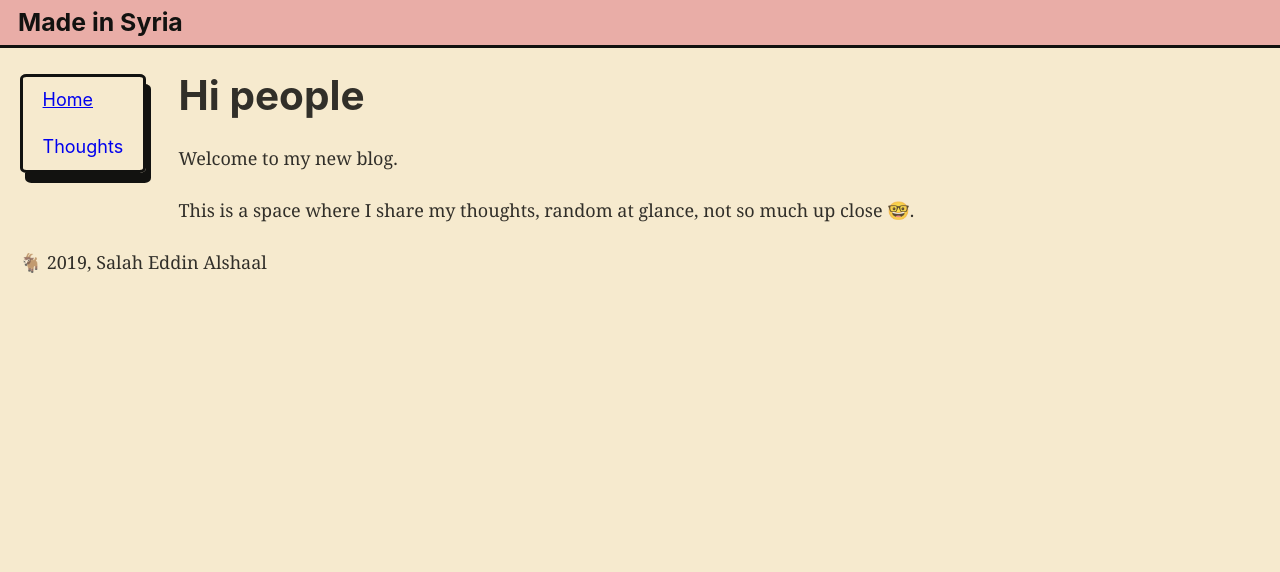
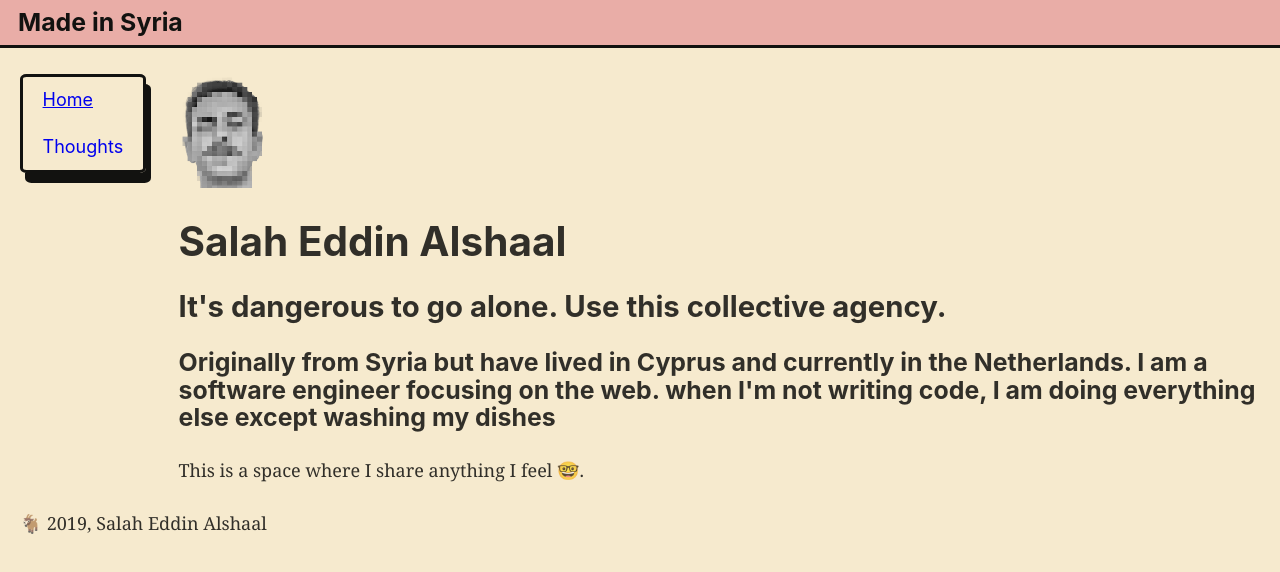
Before and after one commit to SalahEddin/made-in-syria, a Gatsby site: page / in a window 1280 px wide. Built offline with nearby package versions, Linux system fonts and the light colour scheme; Gatsby itself is replaced by a stand-in of ours.

Commit message:
update landing

```diff
--- a/src/components/blogSquare.js
+++ b/src/components/blogSquare.js
@@ -12,7 +12,7 @@ const BlogSquare = ({ title, date, path, description }) => (
       <h2 className="blogSquare__title">{title}</h2>
       <p className="blogSquare__date">{date}</p>
       <p>{description}</p>
-      <p style={{ fontSize: '.8em', textDecoration: 'underline' }}>Read more</p>
+      <p className="blogSquare__readMore">Read more</p>
     </Link >
   </section >
 )
--- a/src/pages/index.js
+++ b/src/pages/index.js
@@ -4,13 +4,18 @@ import { Link } from "gatsby"
 import Layout from "../components/layout"
 import Image from "../components/image"
 import SEO from "../components/seo"
+import ProfileImage from "../images/profile.png"
 
 const IndexPage = () => (
   <Layout>
     <SEO title="Salah Eddin Alshaal Blog" />
-    <h1>Hi people</h1>
-    <p>Welcome to my new blog.</p>
-    <p>This is a space where I share my thoughts, random at glance, not so much up close 🤓.</p>
+    <img src={ProfileImage} style={{width: "5rem"}}></img>
+    <h1>Salah Eddin Alshaal</h1>
+    <h2>It's dangerous to go alone. Use this collective agency.</h2>
+    <h3>Originally from Syria but have lived in Cyprus and currently in the Netherlands.
+      I am a software engineer focusing on the web. when I'm not writing code, I am doing everything else except washing my dishes
+    </h3>
+    <p>This is a space where I share anything I feel 🤓.</p>
   </Layout>
 )
 
```
Also changed, not shown: src/components/blogSquare.css (+9 -0 lines), src/images/gatsby-astronaut.png (deleted), src/images/profile.png (added).
